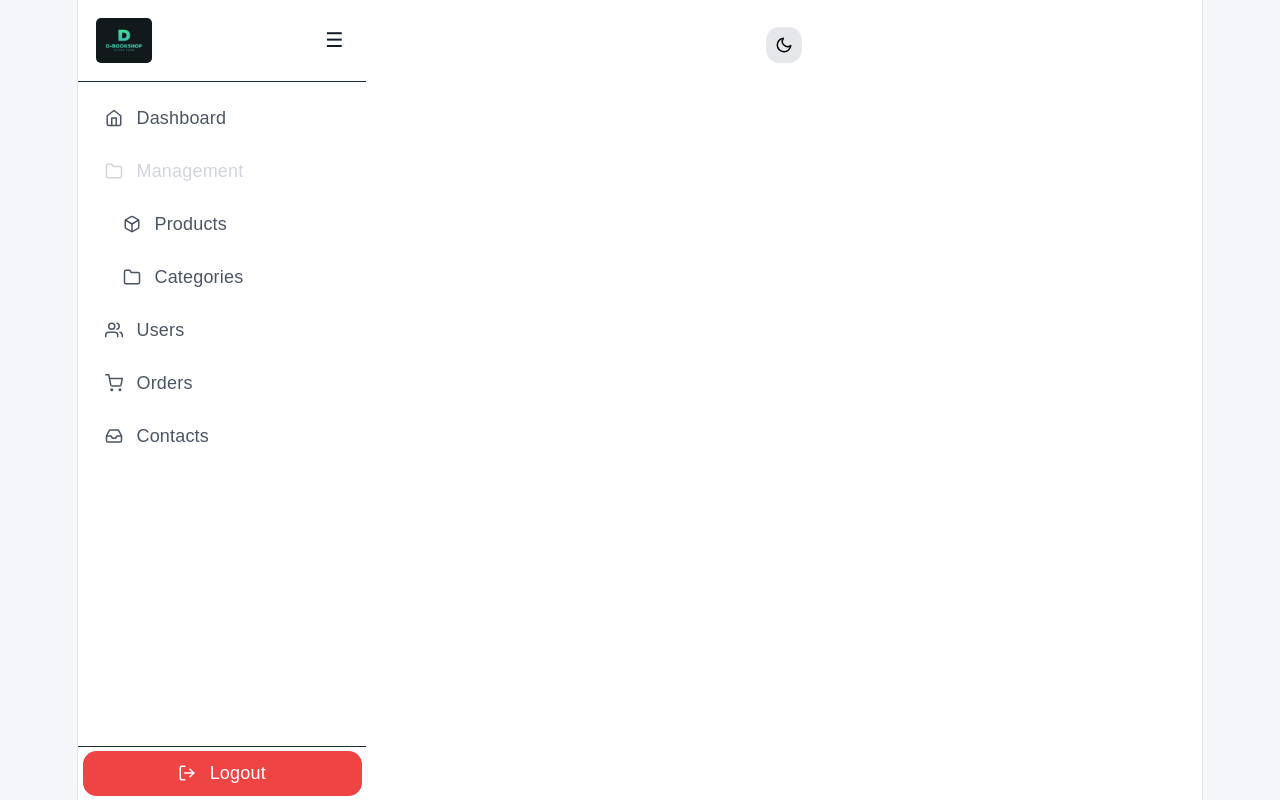
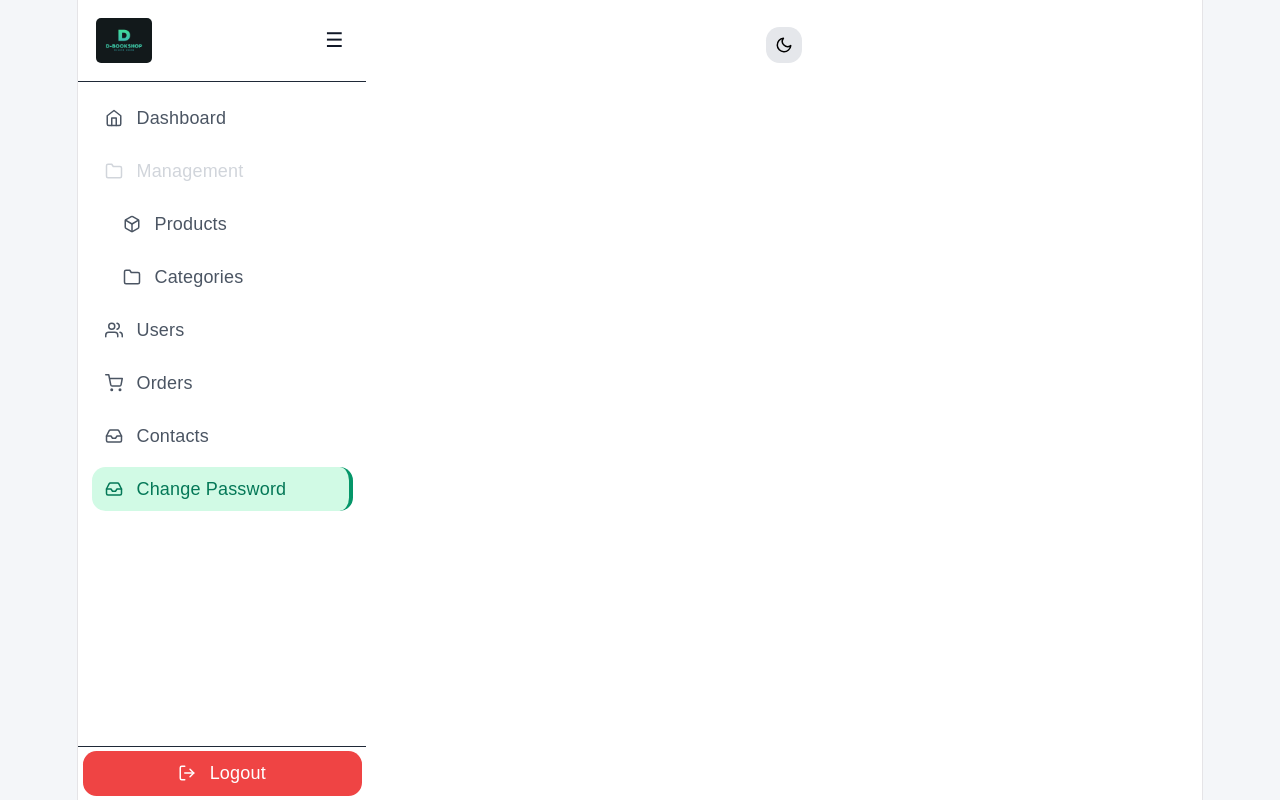
Before and after one commit to Dee68/D_BookShop, a React (Vite) app in the folder frontend/: page /admin/change-password in a window 1280 px wide. Built offline with nearby package versions, Linux system fonts and the light colour scheme; no server answers; sample sign-in values are in the browser's storage.

Commit message:
Fixed routing positioning.

```diff
--- a/frontend/src/App.jsx
+++ b/frontend/src/App.jsx
@@ -22,7 +22,7 @@ import Contacts from "./pages/admin/Contacts";
 import StoreLayout from "./layout/StoreLayout";
 import About from "./pages/About";
 import VerifyEmail from "./pages/VerifyEmail";
-import ChangePassword from "./pages/ChangePassword";
+import ChangePassword from "./pages/admin/ChangePassword";
 
 export default function App() {
     const { token } = useContext(AuthContext);
--- a/frontend/src/layout/Sidebar.jsx
+++ b/frontend/src/layout/Sidebar.jsx
@@ -233,6 +233,11 @@ export default function Sidebar() {
                         <Inbox size={18} />
                         {!collapsed && <span>Contacts</span>}
                     </NavLink>
+                    {/* CHANGE PASSWORD */}
+                    <NavLink to="/admin/change-password" className={linkClass}>
+                    <Inbox size={18} />
+                    {!collapsed && <span>Change Password</span>}
+                    </NavLink>
 
                 </nav>
 
--- a/frontend/src/pages/ChangePassword.jsx
+++ b/frontend/src/pages/admin/ChangePassword.jsx
@@ -1,7 +1,7 @@
 import { useState } from "react";
-import { apiRequest } from "../api/client";
+import { apiRequest } from "../../api/client";
 import { toast } from "react-toastify";
-import { cardClass } from "../styles/ui";
+import { cardClass } from "../../styles/ui";
 
 export default function ChangePassword() {
     const [currentPassword, setCurrent] = useState("");
```
Also changed, not shown: 1 other file (tests, documents, lock files or other folders).
